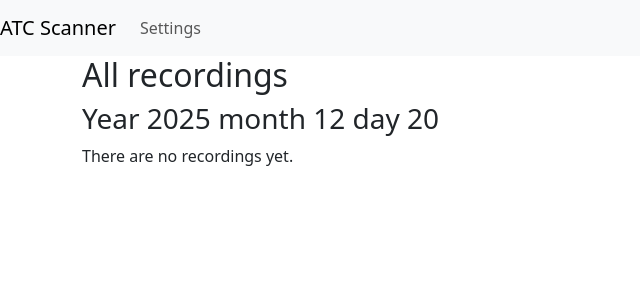
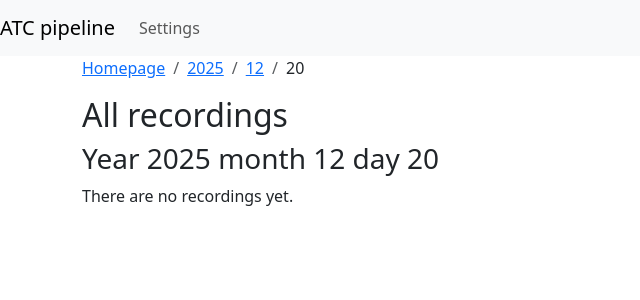
Before and after one commit to PeterB8421/ATC_scanner, a Django app: page /2025/12/20 in a window 1280 px wide. Shown: the top 300 px of the page, without its empty margins (0-640 px from the left). Run offline with Django 5.2, Linux system fonts and the light colour scheme; some libraries are stand-ins or nearby versions.

Commit message:
Added loading metadata from json in detail. Added breadcrumbs.

```diff
--- a/atcScanner/mainApp/views.py
+++ b/atcScanner/mainApp/views.py
@@ -6,6 +6,7 @@ from django.shortcuts import render, get_object_or_404
 from django.http import HttpResponse, JsonResponse
 from django.views.decorators.csrf import csrf_exempt
 from django.contrib import messages
+from django.utils.dateparse import parse_datetime
 from datetime import date
 from .models import Recording
 from .forms import SettingsForm
@@ -16,6 +17,8 @@ def index(request):
     recordings = Recording.objects.order_by('-date')[:20]
     for rec in recordings:
         rec.file_name = os.path.basename(rec.file_path)
+        rec.month_str = f'{rec.date.month:02d}'
+        rec.day_str = f'{rec.date.day:02d}'
 
     base_path = '/data/out'
     years = []
@@ -32,11 +35,24 @@ def detail(request, year, month, day, fname=None, pk=None):
     if pk is not None:
         recording = get_object_or_404(Recording, pk=pk)
         recording.file_name = os.path.basename(recording.file_path)
-        return render(request, 'detail.html', {'recording': recording})
     else:
         fpath = os.path.join('/data/out', year, month, day, fname)
-        recording = get_object_or_404(Recording, file_path=fpath)
-        return render(request, 'detail.html', {'recording': recording})
+        with open(fpath.replace('.wav', '.json'), 'r') as f:
+            metadata = json.load(f)
+
+        kwargs = {
+            'file_path': metadata['file_path'],
+            'country': metadata['country'],
+            'location': metadata['location'],
+            'center_freq': metadata['center_freq'],
+            'airport_codes': metadata['airport_codes'],
+            'date': parse_datetime(metadata['date']),
+            'snr': metadata['snr'],
+        }
+
+        recording = Recording(**kwargs)
+        recording.file_name = fname
+    return render(request, 'detail.html', {'recording': recording, 'year': year, 'month': month, 'day': day})
 
 
 def year(request, year):
--- a/atcScanner/templates/base.html
+++ b/atcScanner/templates/base.html
@@ -2,14 +2,14 @@
 <html lang="en">
 <head>
     <meta charset="UTF-8">
-    <title>ATC scanner | {% block title %} {% endblock %}</title>
+    <title>ATC pipeline | {% block title %} {% endblock %}</title>
     {% load django_bootstrap5 %}
     {% bootstrap_css %}
     {% bootstrap_javascript %}
 </head>
 <body>
 <nav class="navbar navbar-expand-lg navbar-light bg-light">
-    <a class="navbar-brand" href="{% url 'index' %}">ATC Scanner</a>
+    <a class="navbar-brand" href="{% url 'index' %}">ATC pipeline</a>
     <ul class="navbar-nav mr-auto">
         <li class="nav-item"><a class="nav-link" href="{% url 'settings' %}">Settings</a></li>
     </ul>
@@ -24,6 +24,10 @@
             {% endfor %}
           </div>
         {% endif %}
+
+{% block breadcrumbs %}
+{% endblock %}
+
 {% block content %}
 {% endblock %}
 </body>
--- a/atcScanner/templates/day.html
+++ b/atcScanner/templates/day.html
@@ -2,6 +2,17 @@
 
 {% block title %}
     {{ year }}/{{ month }}/{{ day }}
+{% endblock %}
+
+{% block breadcrumbs %}
+    <nav aria-label="breadcrumb" class="container">
+        <ol class="breadcrumb">
+            <li class="breadcrumb-item"><a href="{% url 'index' %}">Homepage</a></li>
+            <li class="breadcrumb-item"><a href="{% url 'year' year %}">{{ year }}</a></li>
+            <li class="breadcrumb-item"><a href="{% url 'month' year month %}">{{ month }}</a></li>
+            <li class="breadcrumb-item" aria-current="page">{{ day }}</li>
+        </ol>
+    </nav>
 {% endblock %}
 
 {% block content %}
--- a/atcScanner/templates/index.html
+++ b/atcScanner/templates/index.html
@@ -6,7 +6,7 @@ Homepage
 
 {% block content %}
     <main class="container">
-        <h1>ATC traffic scanner made with Django</h1>
+        <h1>ATC traffic processing pipeline</h1>
         <h2>Latest recordings</h2>
         {% if recordings %}
         <table class="table table-striped">
@@ -21,7 +21,7 @@ Homepage
             <tbody>
             {% for recording in recordings %}
                 <tr>
-                    <td><a href="{% url 'detail' recording.date.year recording.date.month recording.date.day recording.pk %}">{{ recording.file_name }}</a></td>
+                    <td><a href="{% url 'detail' recording.date.year recording.month_str recording.day_str recording.pk %}">{{ recording.file_name }}</a></td>
                 <td>
                     <audio controls>
                         <source src="{{ recording.file_path }}" type="audio/wav">
@@ -29,7 +29,7 @@ Homepage
                     </audio>
                 </td>
                 <td>{{ recording.date }}</td>
-                <td><a class="btn btn-primary" href="{% url 'detail' recording.date.year recording.date.month recording.date.day recording.pk %}">Detail</a></td>
+                <td><a class="btn btn-primary" href="{% url 'detail' recording.date.year recording.month_str recording.day_str recording.pk %}">Detail</a></td>
                 </tr>
             {% endfor %}
             </tbody>
```
Also changed, not shown: atcScanner/templates/detail.html (+12 -0 lines), atcScanner/templates/month.html (+10 -0 lines), atcScanner/templates/settings.html (+9 -0 lines), atcScanner/templates/year.html (+9 -0 lines).
